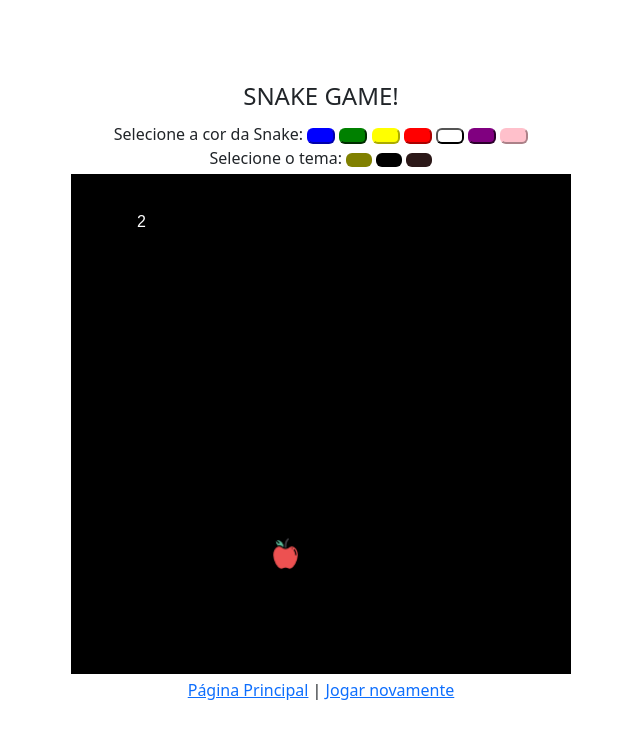
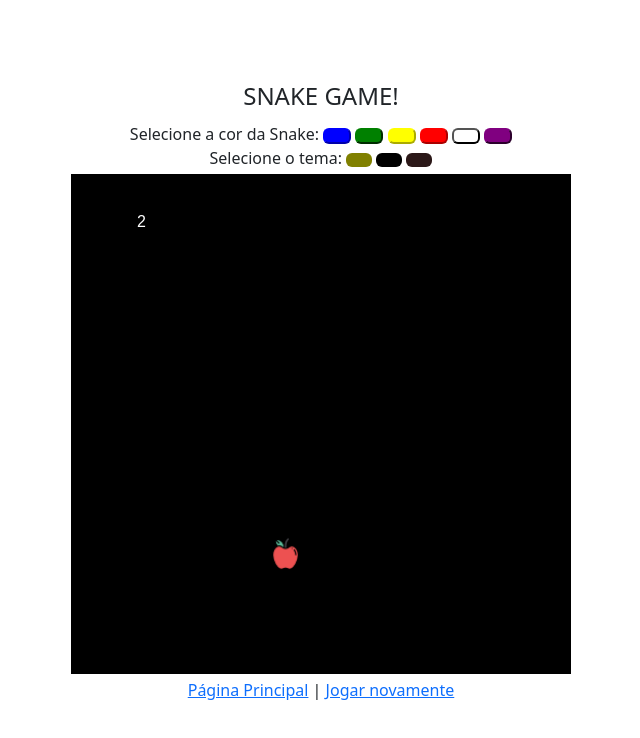
Before and after one commit to JhonatanPinheiro/Snake_Game, a plain HTML site: page play-game.html in a window 1280 px wide. Shown: the whole page, without its empty margins (287-927 px from the left). Drawn offline with nearby package versions, Linux system fonts and the light colour scheme.

Commit message:
version.2.6

```diff
--- a/css/style-play-game.css
+++ b/css/style-play-game.css
@@ -48,14 +48,6 @@ body{
     border: 2px outset purple;
 }
 
-#button-pink-snake{
-    background: pink;
-    color: #FFF;
-    border: 2px outset pink;
-}
-
-
-
 /* Style Temas */
 
 #trade-classic-tema{
--- a/js/script.js
+++ b/js/script.js
@@ -63,12 +63,6 @@ function buttonPurpleSnake(){
          snake_color = purple_snake.value;
 }
 
-function buttonPinkSnake(){
-
-    var pink_snake = document.querySelector("#button-pink-snake");
-
-         snake_color = pink_snake.value;
-}
 
 let score = 0; // Contador de peças (Score do Jogador)
 
--- a/play-game.html
+++ b/play-game.html
@@ -26,7 +26,6 @@
         <button onclick="buttonRedSnake()" class="btn" value="red" id="button-red-snake"></button>
         <button onclick="buttonWhiteSnake()" class="btn" value="white" id="button-white-snake"></button>
         <button onclick="buttonPurpleSnake()" class="btn" value="purple" id="button-purple-snake"></button>
-        <button onclick="buttonPinkSnake()" class="btn" value="pink" id="button-pink-snake"></button>
 
         <div>
             <p class="d-inline">Selecione o tema:</p>
@@ -36,9 +35,6 @@
             <!-- <button onclick="tradeAnimationTema()" class="btn" value="./image/food-apple.png" id="trade-animation-tema"></button> -->
         </div>
 
-        <div>
-
-        </div>
     </div>
 
     <div class="container text-center">
@@ -52,40 +48,12 @@
         <span>
             <a href="index.html">Página Principal</a>
         </span>
-            |
+        |
         <span>
             <a href="play-game.html">Jogar novamente</a>
         </span>
     </div>
 
-
-    <!-- <div class="container text-center position-relative m-3" style="height: 90px;">
-        <div class="position-absolute top-0 start-0">
-            <div class="d-inline">
-                <button id="btn-up" class="btn">
-                    <img style="width:22px" src="image/circle-up-regular.svg">
-                </button>
-            </div>
-
-            <div class="d-inline">
-                <button id="btn-left" class="btn">
-                    <img class="" style="width:22px" src="image/circle-left-regular.svg">
-                </button>
-            </div>
-            <div class="d-inline">
-                <button id="btn-right" class="btn">
-                    <img class="" style="width:22px" src="image/circle-right-regular.svg">
-                </button>
-            </div>
-            <div>
-                <div class="d-inline">
-                    <button id="btn-down" class="btn">
-                        <img class="" style="width:22px" src="image/circle-down-regular.svg">
-                    </button>
-                </div>
-            </div>
-        </div>
-    </div> -->
 
 
     <script src="https://cdn.jsdelivr.net/npm/bootstrap@5.3.0-alpha2/dist/js/bootstrap.bundle.min.js"
```
